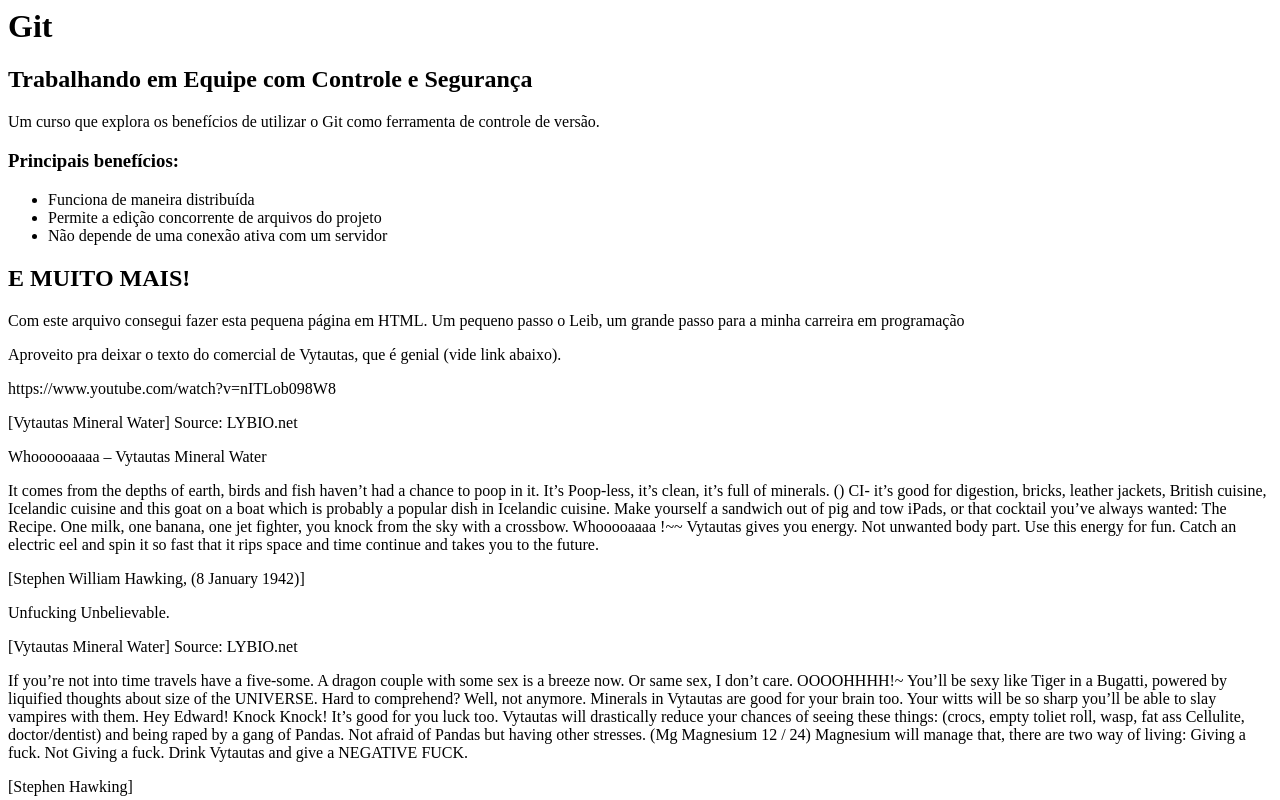
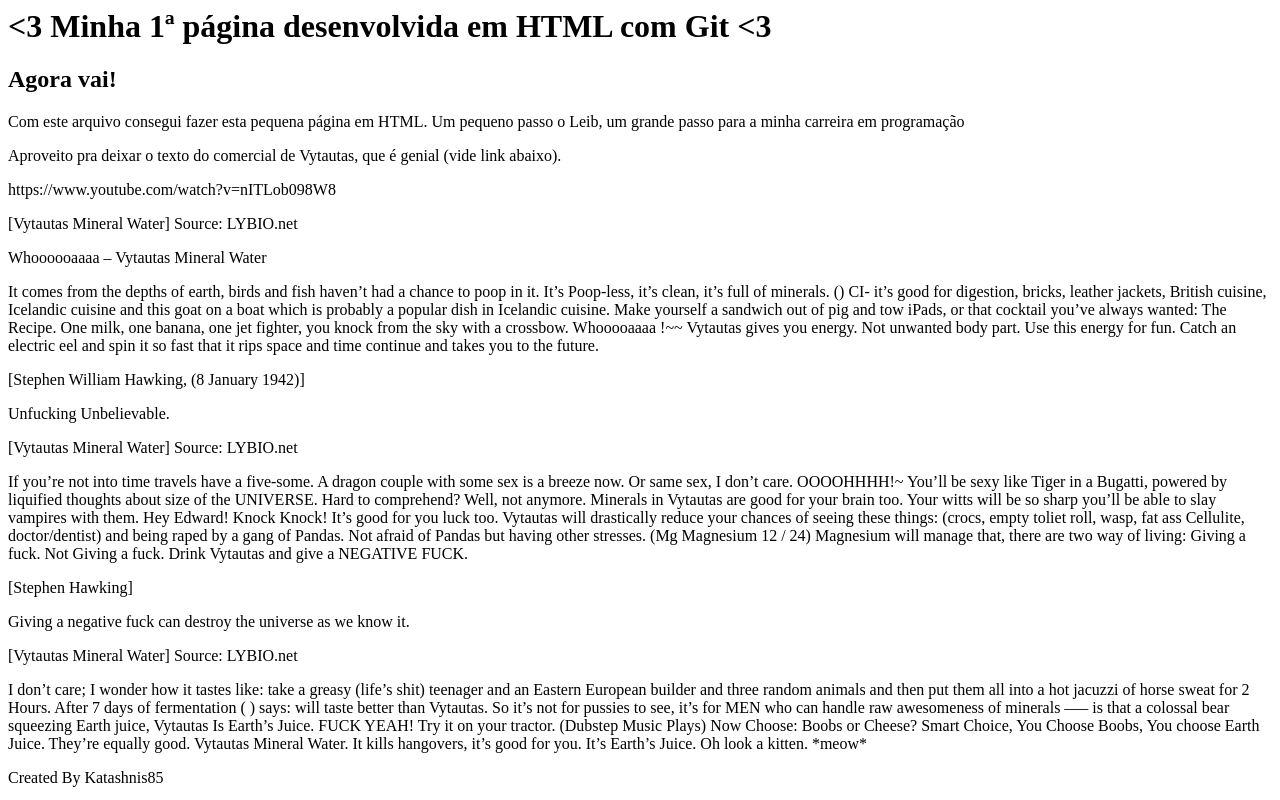
Before and after one commit to leib999/curso-git, a plain HTML site: page index.html in a window 1280 px wide. Shown: the top 800 px of the page. Drawn offline with Linux system fonts and the light colour scheme.

Commit message:
Última versão, retirei as linhas que estavam como teste

```diff
--- a/index.html
+++ b/index.html
@@ -2,19 +2,8 @@
     <head>
     </head>
     <body>
-	<h1>Git</h1>
-	<h2>Trabalhando em Equipe com Controle e Segurança</h2>
-
-        <p>Um curso que explora os benefícios de utilizar o Git como ferramenta de controle de versão.</p>
-
-        <h3>Principais benefícios:</h3>
-        <ul>
-            <li>Funciona de maneira distribuída</li>
-            <li>Permite a edição concorrente de arquivos do projeto</li>
-            <li>Não depende de uma conexão ativa com um servidor</li>
-        </ul>
-
-	<h2>E MUITO MAIS!</h2>
+	<h1><3 Minha 1ª página desenvolvida em HTML com Git <3</h1>
+	<h2>Agora vai!</h2>
 
 	<p>Com este arquivo consegui fazer esta pequena página em HTML. Um pequeno passo o Leib, um grande passo para a minha carreira em programação</p>
 	<p>Aproveito pra deixar o texto do comercial de Vytautas, que é genial (vide link abaixo). </p>
```
